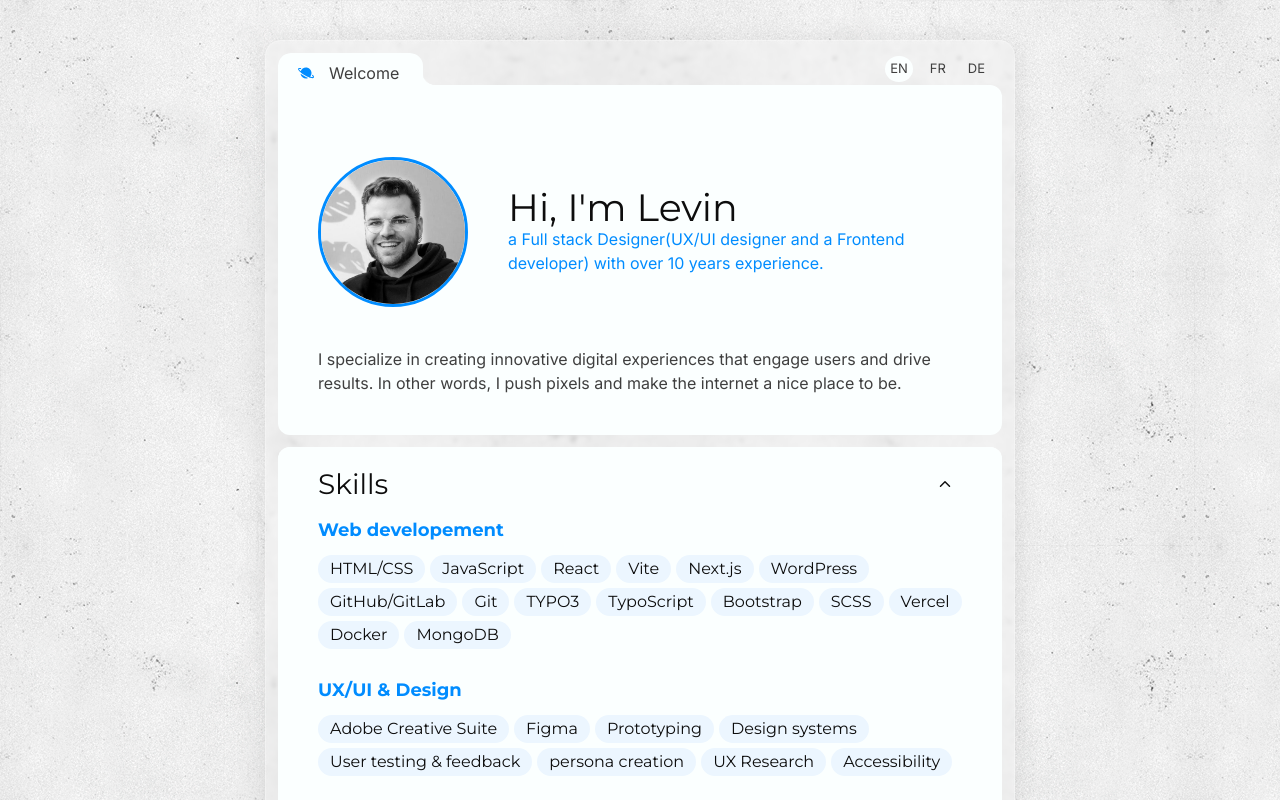
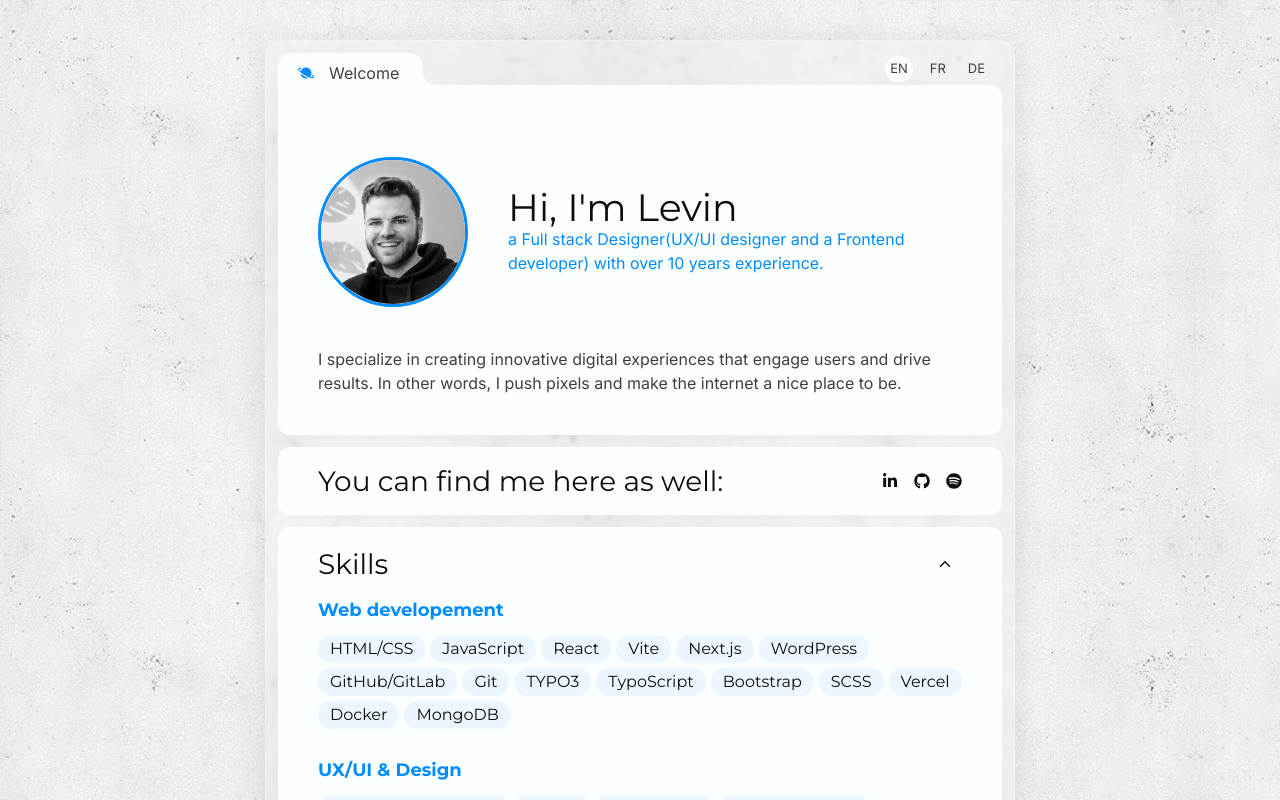
Before and after one commit to levinthiel/personal_website, a Next.js app: page / in a window 1280 px wide. Shown: the top 800 px of the page. Built offline with nearby package versions, Linux system fonts and the light colour scheme.

Commit message:
add links section, add animation and styling

```diff
--- /dev/null
+++ b/src/components/links.jsx
@@ -0,0 +1,74 @@
+
+import Image from 'next/image'
+import styled from "styled-components";
+import { FaLinkedinIn } from "react-icons/fa";
+import { FaGithub } from "react-icons/fa";
+import { FaSpotify } from "react-icons/fa";
+
+export default function Links({ t, setLang, lang }) {
+    return (
+        <LanguaguesSection>
+            <h2>You can find me here as well:</h2>
+            <LinkContainer>
+                <Link>
+                    <a href='https://www.linkedin.com/in/levin-thiel/'>
+                        <FaLinkedinIn />
+                    </a>
+                </Link>
+                <Link>
+                    <a href='https://github.com/levinthiel'>
+                        <FaGithub />
+                    </a>
+                </Link>
+                <Link>
+                    <a href='https://open.spotify.com/user/grokek?si=5170e778b09a436a'>
+                        <FaSpotify />
+                    </a>
+                </Link>
+            </LinkContainer>
+        </LanguaguesSection>
+    )
+}
+const LanguaguesSection = styled.div `
+margin-top: 12px;
+    padding: 20px 40px;
+    display: flex;
+    flex-wrap: wrap;
+    align-items: center;
+    justify-content: space-between;
+    gap: 16px;
+    background: var(--white);
+    border-radius: 12px;
+`;
+const LinkContainer = styled.div `
+    display: flex;
+    flex-wrap: wrap;
+    align-items: center;
+    justify-content: space-between;
+    gap: 16px;
+    background: var(--white);
+    border-radius: 12px;
+
+    a{
+        transition: all ease .3s;
+        &:hover {
+            color: var(--blue);
+            transform: scale(1.2);
+        }
+    }
+
+`;
+const Link = styled.div `
+    display: flex;
+    gap: 8px;
+
+    img {
+        transition: all ease .3s;
+    }
+
+    &:hover {
+        img {
+            transform: rotate(360deg);
+        }
+    }
+`;
--- a/src/components/main.jsx
+++ b/src/components/main.jsx
@@ -5,15 +5,17 @@ import Skills from "@/components/skills";
 import Languages from "@/components/languages";
 import Hobbies from "@/components/hobbies";
 import Projects from "@/components/projects"
+import Links from "@/components/links"
 
 // Footer.jsx
 export default function Main({ t, setLang, lang }) {
   return (
     <StyledMain>
       <Header     t={t} setLang={setLang} lang={lang}/>
+      <Links      t={t} setLang={setLang} lang={lang}/>
       <Skills     t={t} setLang={setLang} lang={lang}/>
       <Languages  t={t} setLang={setLang} lang={lang}/>
-      <Projects  t={t} setLang={setLang} lang={lang}/>
+      <Projects   t={t} setLang={setLang} lang={lang}/>
       <Hobbies    t={t} setLang={setLang} lang={lang}/>
     </StyledMain>
   );
--- a/src/components/projects.jsx
+++ b/src/components/projects.jsx
@@ -8,6 +8,9 @@ export default function Projects({ t, setLang, lang }) {
             <TextContainer>
                 <h2>{t("projectsH2")}</h2>
                 <p>{t("projectsText")}</p>
+
+                <p>Other projects:</p>
+                <button type="button">Rooted</button>
             </TextContainer>
             <ProjectCard>
                 <ImageContainer>
```
